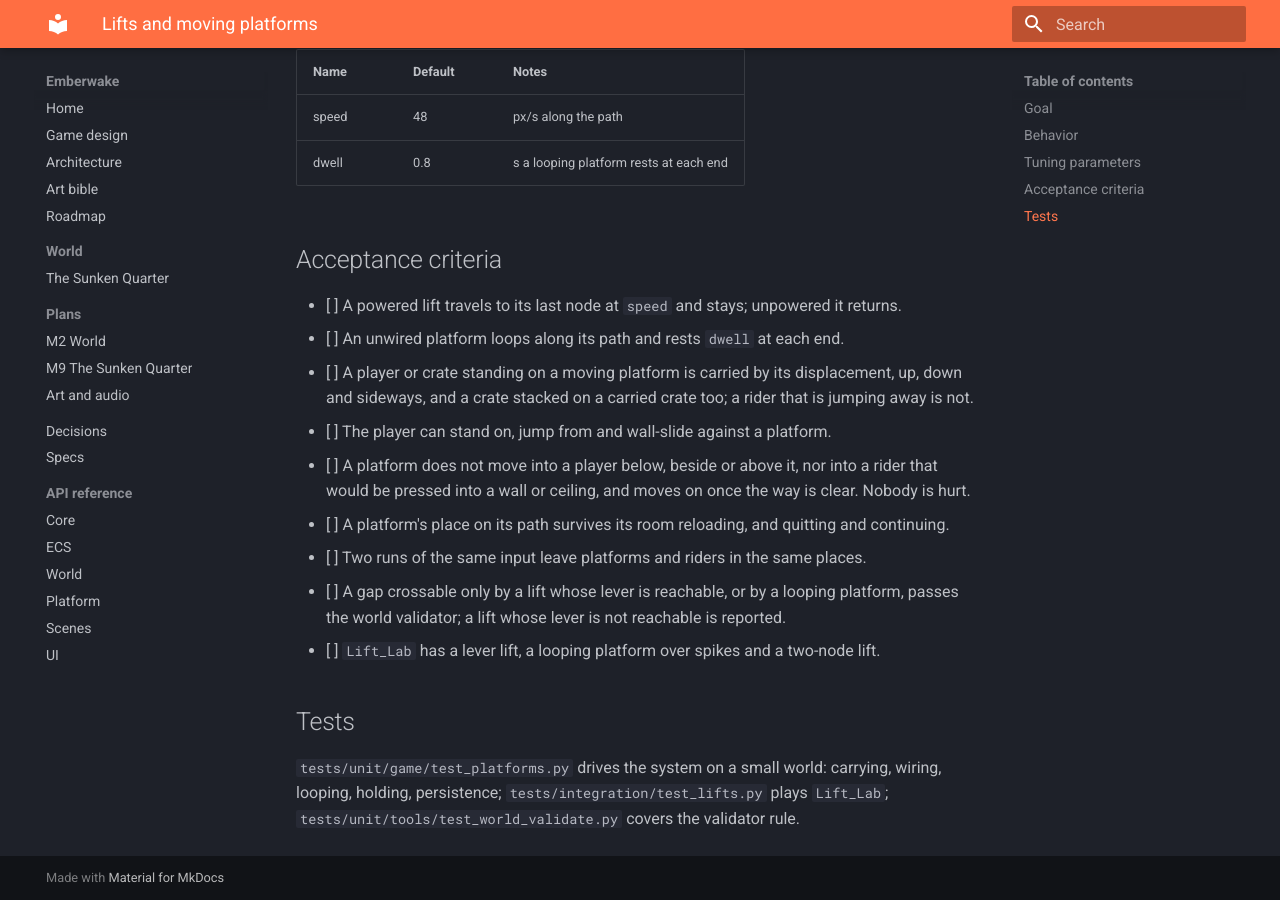
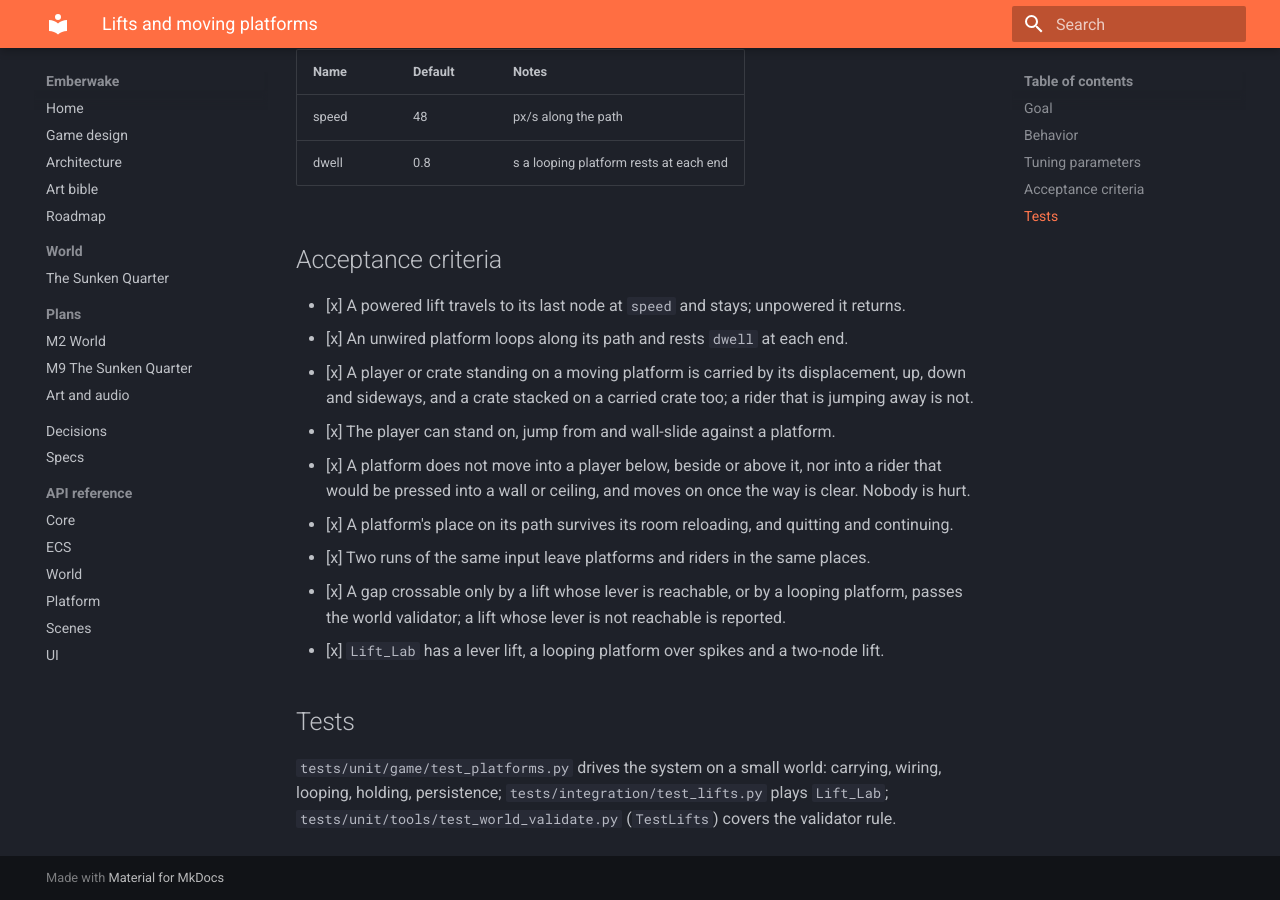
Before and after one commit to AxelSuu/emberwake, an MkDocs documentation site: the page built from docs/specs/lifts.md, in a window 1280 px wide and 900 px high, scrolled down 1754 px. Built offline with MkDocs 1.6.1 and Material for MkDocs 9.7.7, drawn with Linux system fonts in a browser that asks for light colours.

Commit message:
Test wall slides on platforms and mark the lifts spec done

```diff
--- a/docs/specs/lifts.md
+++ b/docs/specs/lifts.md
@@ -64,20 +64,20 @@ plate or a flag, or carrying on by itself. It never crushes the player and never
 | dwell | 0.8 | s a looping platform rests at each end |
 
 ## Acceptance criteria
-- [ ] A powered lift travels to its last node at `speed` and stays; unpowered it returns.
-- [ ] An unwired platform loops along its path and rests `dwell` at each end.
-- [ ] A player or crate standing on a moving platform is carried by its displacement, up, down
+- [x] A powered lift travels to its last node at `speed` and stays; unpowered it returns.
+- [x] An unwired platform loops along its path and rests `dwell` at each end.
+- [x] A player or crate standing on a moving platform is carried by its displacement, up, down
   and sideways, and a crate stacked on a carried crate too; a rider that is jumping away is not.
-- [ ] The player can stand on, jump from and wall-slide against a platform.
-- [ ] A platform does not move into a player below, beside or above it, nor into a rider that
+- [x] The player can stand on, jump from and wall-slide against a platform.
+- [x] A platform does not move into a player below, beside or above it, nor into a rider that
   would be pressed into a wall or ceiling, and moves on once the way is clear. Nobody is hurt.
-- [ ] A platform's place on its path survives its room reloading, and quitting and continuing.
-- [ ] Two runs of the same input leave platforms and riders in the same places.
-- [ ] A gap crossable only by a lift whose lever is reachable, or by a looping platform, passes
+- [x] A platform's place on its path survives its room reloading, and quitting and continuing.
+- [x] Two runs of the same input leave platforms and riders in the same places.
+- [x] A gap crossable only by a lift whose lever is reachable, or by a looping platform, passes
   the world validator; a lift whose lever is not reachable is reported.
-- [ ] `Lift_Lab` has a lever lift, a looping platform over spikes and a two-node lift.
+- [x] `Lift_Lab` has a lever lift, a looping platform over spikes and a two-node lift.
 
 ## Tests
 `tests/unit/game/test_platforms.py` drives the system on a small world: carrying, wiring,
 looping, holding, persistence; `tests/integration/test_lifts.py` plays `Lift_Lab`;
-`tests/unit/tools/test_world_validate.py` covers the validator rule.
+`tests/unit/tools/test_world_validate.py` (`TestLifts`) covers the validator rule.
```
Also changed, not shown: other parts of docs/specs/lifts.md (+1 -1 lines), docs/gdd.md (+1 -1 lines), 1 other file.
